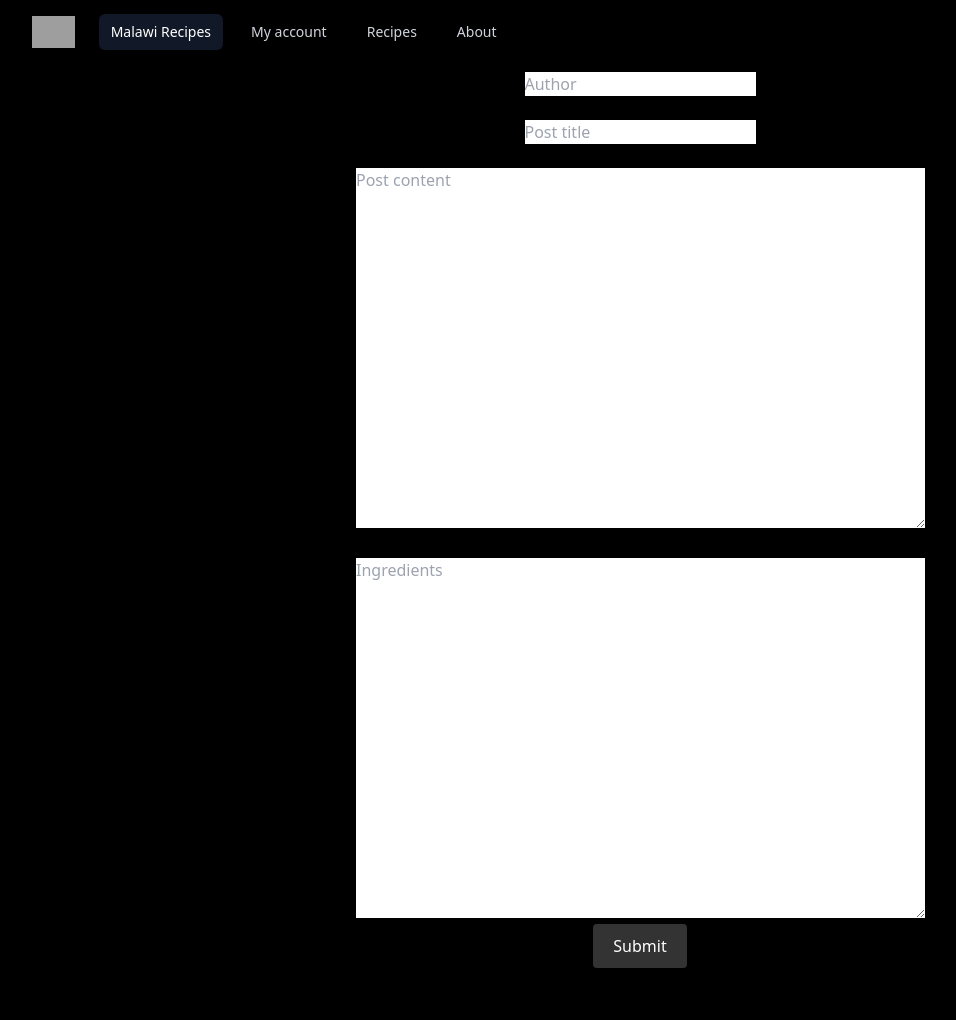
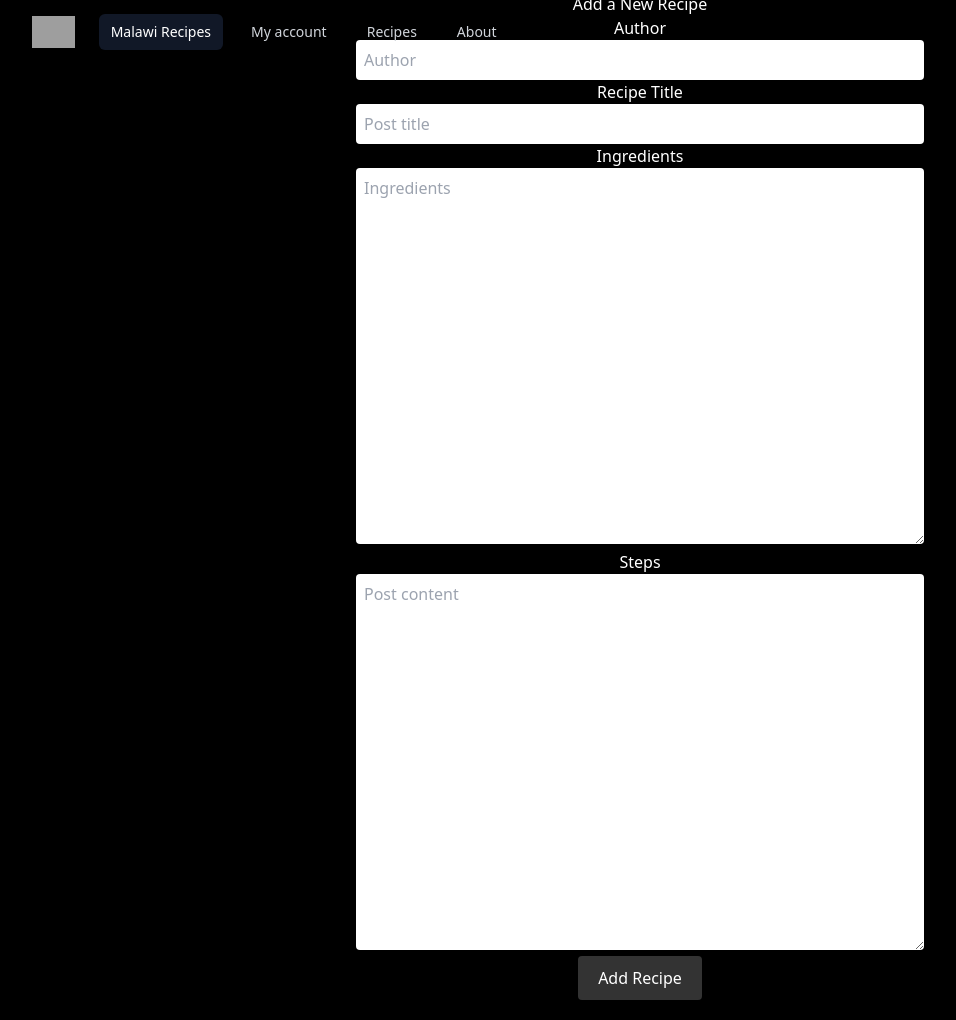
Before and after one commit to darlingson/malawi-recipes, a Flask app: page /add-recipe in a window 1280 px wide. Shown: the whole page, without its empty margins (0-956 px from the left). Before the commit the page ends 968 px from the top, so only its background shows below. Run offline with Flask 3, Linux system fonts and the light colour scheme; style sheets or scripts are compiled from the project's sources; some web fonts are replaced; grey boxes are pictures that could not be loaded.

Commit message:
gave the inputs border radius, reordered the steps and ingredients, renamed content to steps

```diff
--- a/templates/add_recipe.html
+++ b/templates/add_recipe.html
@@ -2,22 +2,22 @@
 
 {% block content %}
     <div class="flex justify-center items-center h-screen">
-        <form method="post" style="width: 50%; text-align: center; background-color: rgba(0, 0, 0, 0.8); padding: 20px; border-radius: 8px;">
-            <h1>{% block title %} Add a New Post {% endblock %}</h1>
+        <form method="post" style="width: 50%; text-align: center; background-color: rgba(0, 0, 0, 0.8); padding: 20px; border-radius: 8px; color: #fff;">
+            <h1>{% block title %} Add a New Recipe {% endblock %}</h1>
 
             <label for="author">Author</label><br>
-            <input type="text" name="author" placeholder="Author" value="{{ request.form['author'] }}"><br>
+            <input type="text" name="author" placeholder="Author" value="{{ request.form['author'] }}" style="width: 100%; padding: 8px; box-sizing: border-box; border-radius: 4px; color: #333;"><br>
 
-            <label for="title">Title</label><br>
-            <input type="text" name="title" placeholder="Post title" value="{{ request.form['title'] }}"><br>
-
-            <label for="content">Post Content</label><br>
-            <textarea name="content" placeholder="Post content" rows="15" cols="60">{{ request.form['content'] }}</textarea><br>
+            <label for="title">Recipe Title</label><br>
+            <input type="text" name="title" placeholder="Post title" value="{{ request.form['title'] }}" style="width: 100%; padding: 8px; box-sizing: border-box; border-radius: 4px; color: #333;"><br>
 
             <label for="ingredients">Ingredients</label><br>
-            <textarea name="ingredients" placeholder="Ingredients" rows="15" cols="60">{{ request.form['ingredients'] }}</textarea><br>
+            <textarea name="ingredients" placeholder="Ingredients" rows="15" cols="60" style="width: 100%; padding: 8px; box-sizing: border-box; border-radius: 4px; color: #333;">{{ request.form['ingredients'] }}</textarea><br>
 
-            <button type="submit" style="background-color: #333; color: #fff; padding: 10px 20px; border: none; border-radius: 4px; cursor: pointer;">Submit</button>
+            <label for="content">Steps</label><br>
+            <textarea name="content" placeholder="Post content" rows="15" cols="60" style="width: 100%; padding: 8px; box-sizing: border-box; border-radius: 4px; color: #333;">{{ request.form['content'] }}</textarea><br>
+
+            <button type="submit" style="background-color: #333; color: #fff; padding: 10px 20px; border: none; border-radius: 4px; cursor: pointer;">Add Recipe</button>
         </form>
     </div>
 {% endblock %}
```
